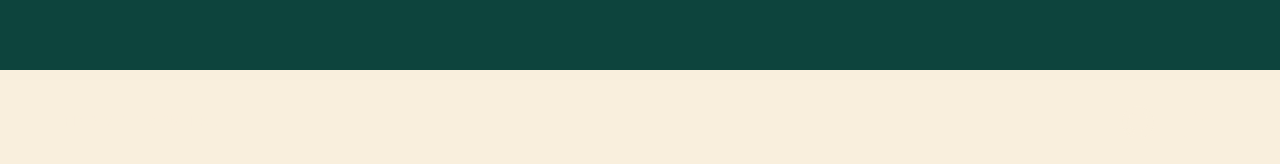
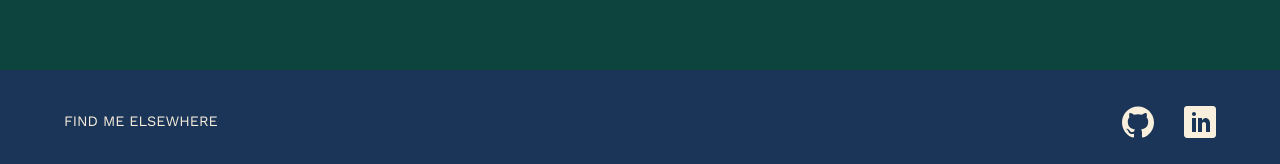
Before and after one commit to msunji/portfolio, a React (Create React App) app: page / in a window 1280 px wide. Shown: the part 2974-3138 px from the top of the page. Built offline with nearby package versions, Linux system fonts and the light colour scheme.

Commit message:
Added css var for darker blue colour

```diff
--- a/src/styles/globalStyle.js
+++ b/src/styles/globalStyle.js
@@ -10,6 +10,7 @@
         --primary-red: #E0540F;
         --primary-yellow: #edd219;
         --primary-blue: #2E60A4;
+        --darker-blue: #1b3558;
         --primary-pink: #F6C9BE;
         --blob-blue: #1ac4c6;
     }
```
